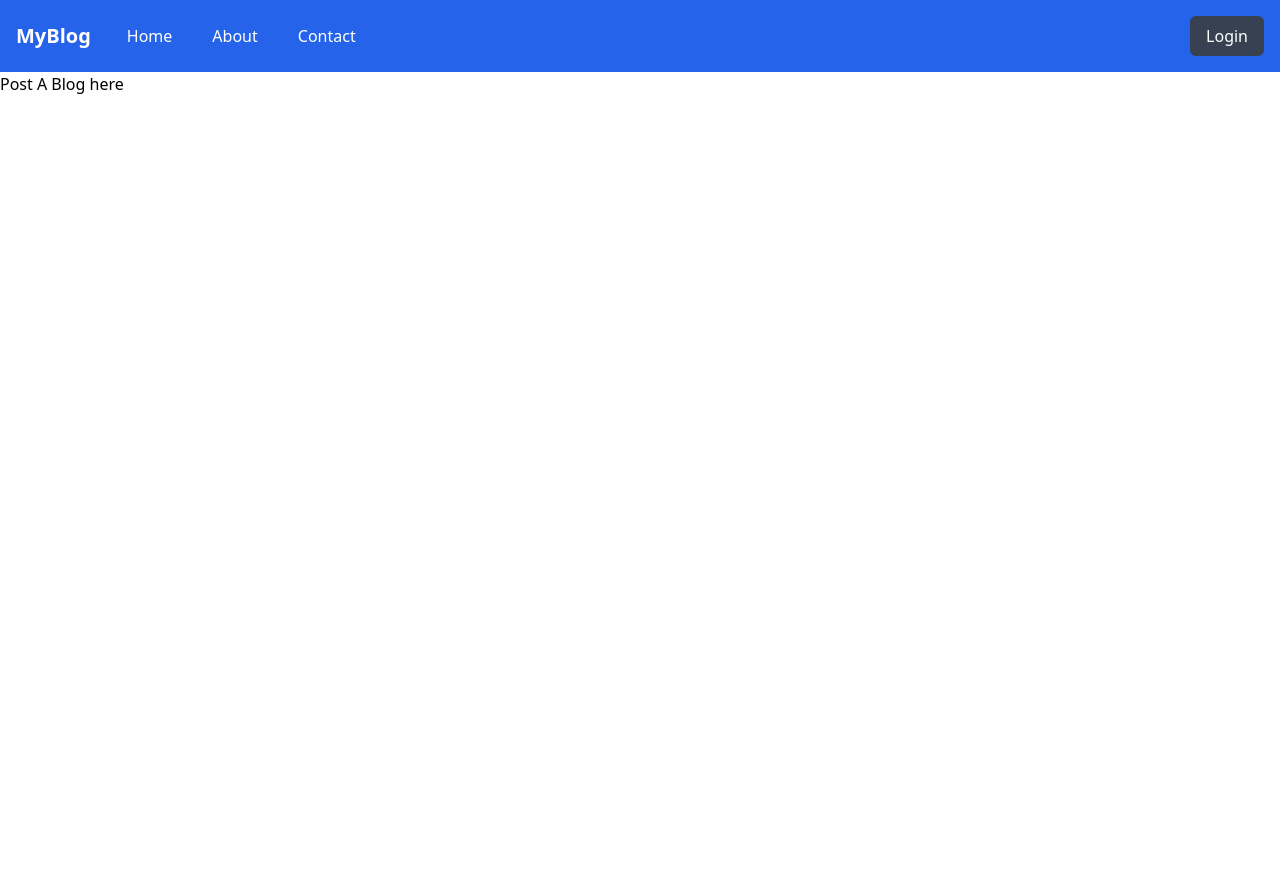
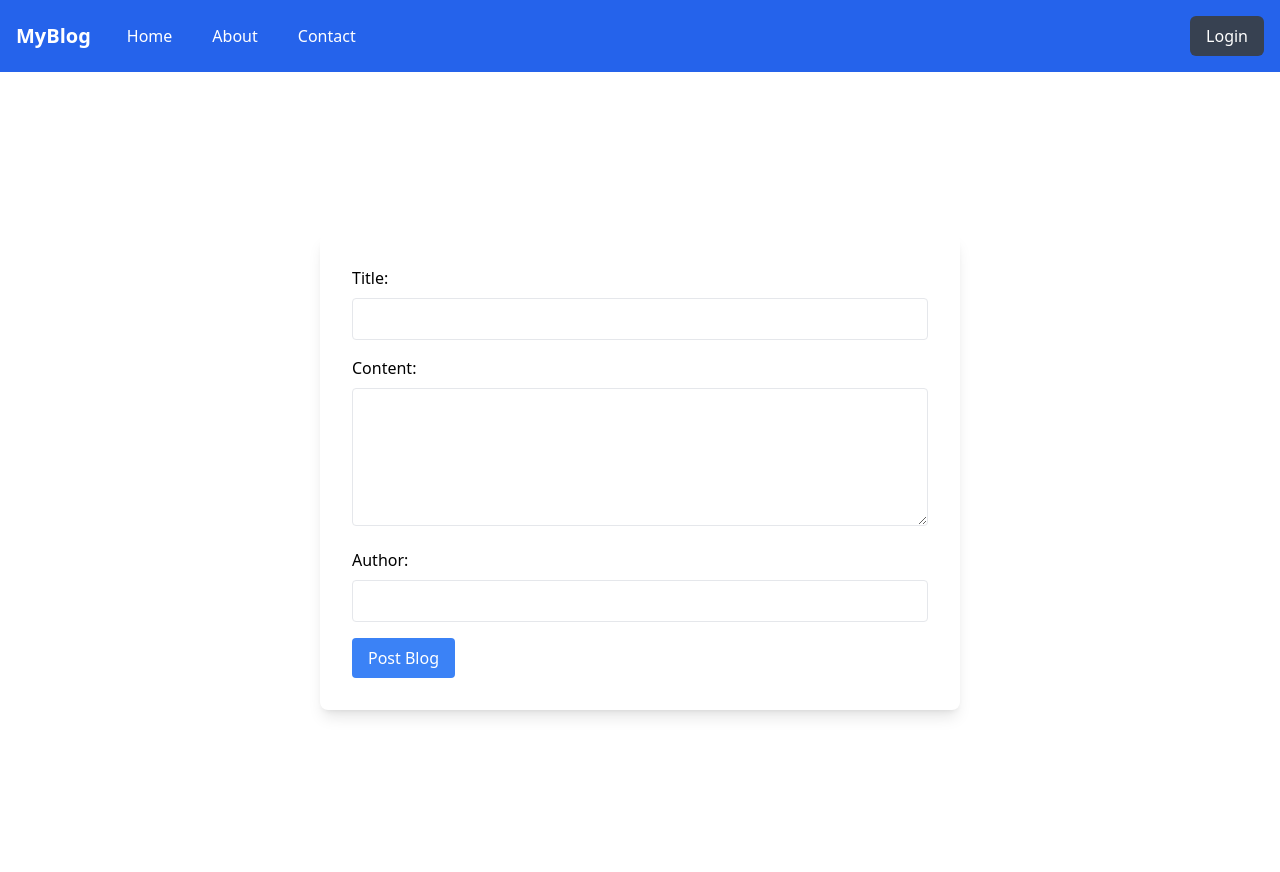
Before and after one commit to saradjung/BlogSite, a Django app: page /postblog/ in a window 1280 px wide. Before the commit the page ends 94 px from the top, so only its background shows below. Run offline with Django 5.2, Linux system fonts and the light colour scheme; some libraries are stand-ins or nearby versions.

Commit message:
added post funcitonality to let user post a blog

```diff
--- a/blog_project/blog/templates/postblog.html
+++ b/blog_project/blog/templates/postblog.html
@@ -1,4 +1,19 @@
 {% extends 'base.html' %}
 {% block content %}
-<h1>Post A Blog here</h1>
+<div class="flex justify-center items-center min-h-screen">
+    <form method="POST" class="bg-white p-8 shadow-lg rounded-lg w-1/2">
+        {% csrf_token %}
+        <label class="block mb-2">Title:</label>
+        <input type="text" name="title" class="w-full p-2 border rounded mb-4" required>
+
+        <label class="block mb-2">Content:</label>
+        <textarea name="content" class="w-full p-2 border rounded mb-4" rows="5" required></textarea>
+
+        <label class="block mb-2">Author:</label>
+        <input type="text" name="author" class="w-full p-2 border rounded mb-4" required>
+
+        <button type="submit" class="bg-blue-500 text-white px-4 py-2 rounded">Post Blog</button>
+    </form>
+</div>
+
 {% endblock %}
```
Also changed, not shown: blog_project/blog/templates/home.html (+12 -0 lines), blog_project/db.sqlite3.
